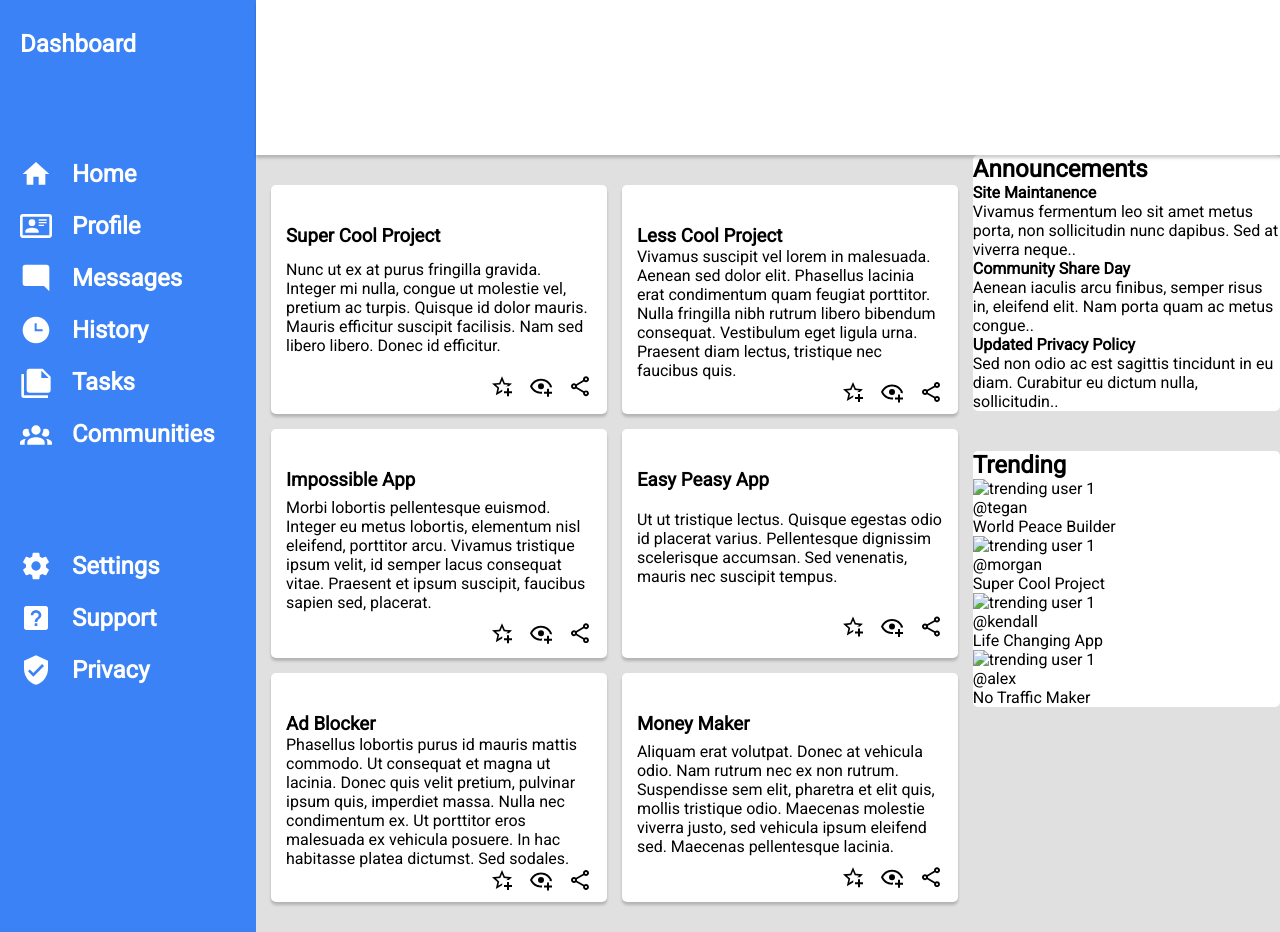
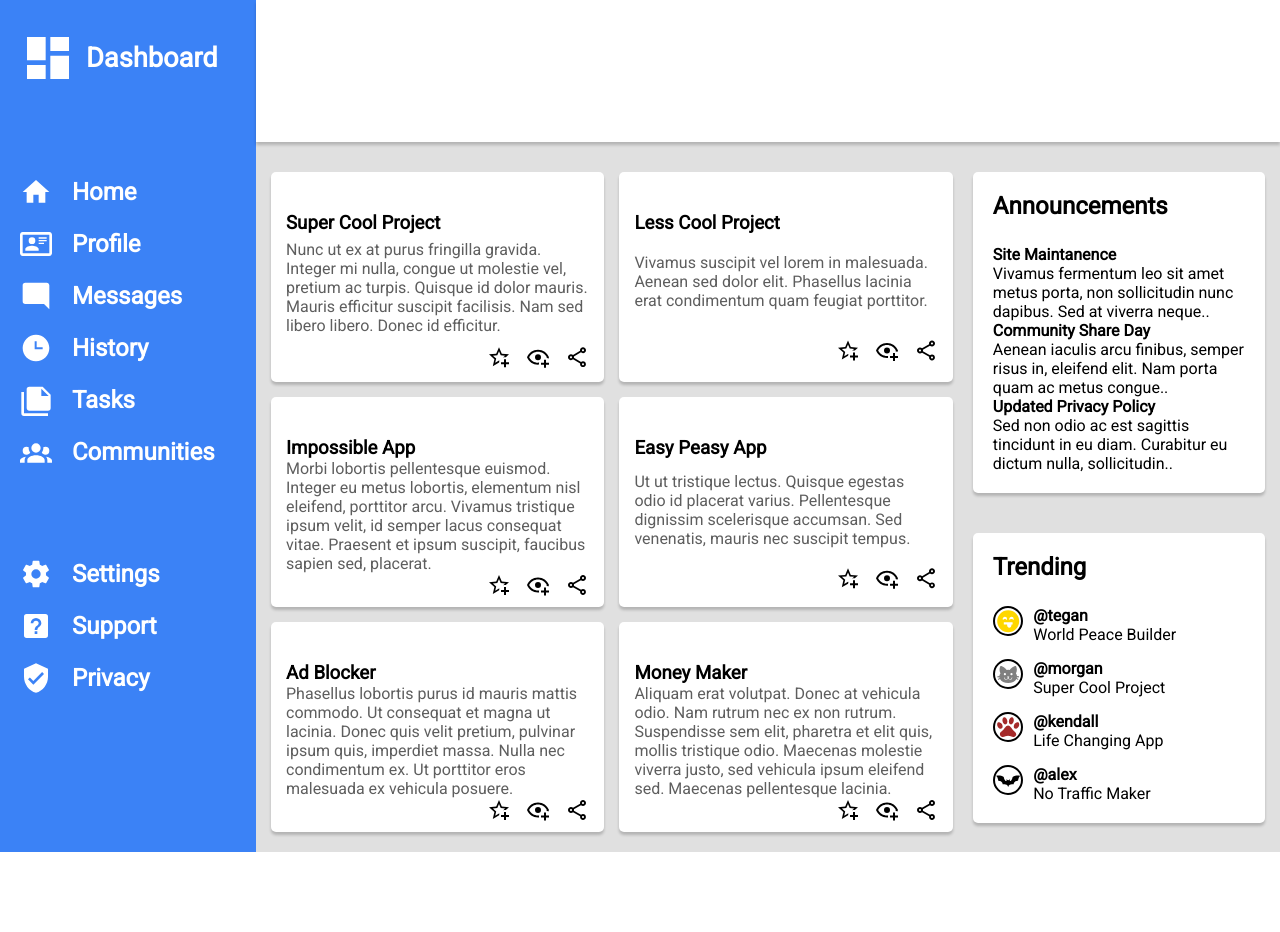
Before and after one commit to edtaskin/odin-admin-dashboard, a plain HTML site: page index.html in a window 1280 px wide. After the commit the page ends 852 px from the top, so only its background shows below. Drawn offline with Linux system fonts and the light colour scheme.

Commit message:
Place trending user icons

```diff
--- a/index.html
+++ b/index.html
@@ -13,7 +13,7 @@
 <body>
     <div class="container">
         <aside class="options-sidebar">
-            <h1>Dashboard</h1>
+            <div class="dashboard"><svg xmlns="http://www.w3.org/2000/svg" viewBox="0 0 24 24"><path d="M13,3V9H21V3M13,21H21V11H13M3,21H11V15H3M3,13H11V3H3V13Z" /></svg>Dashboard</div>
             <div class="options1">
                 <div><svg xmlns="http://www.w3.org/2000/svg" viewBox="0 0 24 24"><path d="M10,20V14H14V20H19V12H22L12,3L2,12H5V20H10Z" /></svg>
                     Home
@@ -72,7 +72,7 @@
                             Less Cool Project
                         </h3>
                         <p class="card-content">
-                            Vivamus suscipit vel lorem in malesuada. Aenean sed dolor elit. Phasellus lacinia erat condimentum quam feugiat porttitor. Nulla fringilla nibh rutrum libero bibendum consequat. Vestibulum eget ligula urna. Praesent diam lectus, tristique nec faucibus quis.
+                            Vivamus suscipit vel lorem in malesuada. Aenean sed dolor elit. Phasellus lacinia erat condimentum quam feugiat porttitor.
                         </p>
                         <div class="actions">
                             <svg xmlns="http://www.w3.org/2000/svg" viewBox="0 0 24 24"><path d="M5.8 21L7.4 14L2 9.2L9.2 8.6L12 2L14.8 8.6L22 9.2L18.8 12H18C17.3 12 16.6 12.1 15.9 12.4L18.1 10.5L13.7 10.1L12 6.1L10.3 10.1L5.9 10.5L9.2 13.4L8.2 17.7L12 15.4L12.5 15.7C12.3 16.2 12.1 16.8 12.1 17.3L5.8 21M17 14V17H14V19H17V22H19V19H22V17H19V14H17Z" /></svg>
@@ -111,7 +111,7 @@
                             Ad Blocker
                         </h3>
                         <p class="card-content">
-                            Phasellus lobortis purus id mauris mattis commodo. Ut consequat et magna ut lacinia. Donec quis velit pretium, pulvinar ipsum quis, imperdiet massa. Nulla nec condimentum ex. Ut porttitor eros malesuada ex vehicula posuere. In hac habitasse platea dictumst. Sed sodales.
+                            Phasellus lobortis purus id mauris mattis commodo. Ut consequat et magna ut lacinia. Donec quis velit pretium, pulvinar ipsum quis, imperdiet massa. Nulla nec condimentum ex. Ut porttitor eros malesuada ex vehicula posuere.
                         </p>
                         <div class="actions">
                             <svg xmlns="http://www.w3.org/2000/svg" viewBox="0 0 24 24"><path d="M5.8 21L7.4 14L2 9.2L9.2 8.6L12 2L14.8 8.6L22 9.2L18.8 12H18C17.3 12 16.6 12.1 15.9 12.4L18.1 10.5L13.7 10.1L12 6.1L10.3 10.1L5.9 10.5L9.2 13.4L8.2 17.7L12 15.4L12.5 15.7C12.3 16.2 12.1 16.8 12.1 17.3L5.8 21M17 14V17H14V19H17V22H19V19H22V17H19V14H17Z" /></svg>
@@ -155,36 +155,36 @@
 
                     <div class="trending-container">
                         <h2>Trending</h2>
-                        <div class="trending">
+                        <div class="trending-item">
+                            <svg id="emoji-tongue" xmlns="http://www.w3.org/2000/svg" viewBox="0 0 24 24"><path d="M12,2A10,10 0 0,0 2,12A10,10 0 0,0 12,22A10,10 0 0,0 22,12A10,10 0 0,0 12,2M7.27,11C7.1,10.71 7,10.36 7,10C7,8.89 7.89,8 9,8A2,2 0 0,1 11,10C11,10.36 10.9,10.71 10.73,11C10.39,10.4 9.74,10 9,10C8.26,10 7.61,10.4 7.27,11M16,15H15C15,17 14.1,18 13,18C11.9,18 11,17 11,15H8V13H16V15M16.73,11C16.39,10.4 15.74,10 15,10C14.26,10 13.61,10.4 13.27,11C13.1,10.71 13,10.36 13,10C13,8.89 13.89,8 15,8A2,2 0 0,1 17,10C17,10.36 16.9,10.71 16.73,11Z" /></svg>
                             <div class="trending-user-container">
-                                <img alt="trending user 1">
                                 <div class="trending-user">
                                     <div class="username">@tegan</div>
                                     <div class="user-project">World Peace Builder</div>
                                 </div>
                             </div>
                         </div>
-                        <div class="trending">
+                        <div class="trending-item">
+                            <svg id="cat" xmlns="http://www.w3.org/2000/svg" viewBox="0 0 24 24"><path d="M12,8L10.67,8.09C9.81,7.07 7.4,4.5 5,4.5C5,4.5 3.03,7.46 4.96,11.41C4.41,12.24 4.07,12.67 4,13.66L2.07,13.95L2.28,14.93L4.04,14.67L4.18,15.38L2.61,16.32L3.08,17.21L4.53,16.32C5.68,18.76 8.59,20 12,20C15.41,20 18.32,18.76 19.47,16.32L20.92,17.21L21.39,16.32L19.82,15.38L19.96,14.67L21.72,14.93L21.93,13.95L20,13.66C19.93,12.67 19.59,12.24 19.04,11.41C20.97,7.46 19,4.5 19,4.5C16.6,4.5 14.19,7.07 13.33,8.09L12,8M9,11A1,1 0 0,1 10,12A1,1 0 0,1 9,13A1,1 0 0,1 8,12A1,1 0 0,1 9,11M15,11A1,1 0 0,1 16,12A1,1 0 0,1 15,13A1,1 0 0,1 14,12A1,1 0 0,1 15,11M11,14H13L12.3,15.39C12.5,16.03 13.06,16.5 13.75,16.5A1.5,1.5 0 0,0 15.25,15H15.75A2,2 0 0,1 13.75,17C13,17 12.35,16.59 12,16V16H12C11.65,16.59 11,17 10.25,17A2,2 0 0,1 8.25,15H8.75A1.5,1.5 0 0,0 10.25,16.5C10.94,16.5 11.5,16.03 11.7,15.39L11,14Z" /></svg>
                             <div class="trending-user-container">
-                                <img alt="trending user 1">
                                 <div class="trending-user">
                                     <div class="username">@morgan</div>
                                     <div class="user-project">Super Cool Project</div>
                                 </div>
                             </div>
                         </div>
-                        <div class="trending">
+                        <div class="trending-item">
+                            <svg id="paw" xmlns="http://www.w3.org/2000/svg" viewBox="0 0 24 24"><path d="M8.35,3C9.53,2.83 10.78,4.12 11.14,5.9C11.5,7.67 10.85,9.25 9.67,9.43C8.5,9.61 7.24,8.32 6.87,6.54C6.5,4.77 7.17,3.19 8.35,3M15.5,3C16.69,3.19 17.35,4.77 17,6.54C16.62,8.32 15.37,9.61 14.19,9.43C13,9.25 12.35,7.67 12.72,5.9C13.08,4.12 14.33,2.83 15.5,3M3,7.6C4.14,7.11 5.69,8 6.5,9.55C7.26,11.13 7,12.79 5.87,13.28C4.74,13.77 3.2,12.89 2.41,11.32C1.62,9.75 1.9,8.08 3,7.6M21,7.6C22.1,8.08 22.38,9.75 21.59,11.32C20.8,12.89 19.26,13.77 18.13,13.28C17,12.79 16.74,11.13 17.5,9.55C18.31,8 19.86,7.11 21,7.6M19.33,18.38C19.37,19.32 18.65,20.36 17.79,20.75C16,21.57 13.88,19.87 11.89,19.87C9.9,19.87 7.76,21.64 6,20.75C5,20.26 4.31,18.96 4.44,17.88C4.62,16.39 6.41,15.59 7.47,14.5C8.88,13.09 9.88,10.44 11.89,10.44C13.89,10.44 14.95,13.05 16.3,14.5C17.41,15.72 19.26,16.75 19.33,18.38Z" /></svg>
                             <div class="trending-user-container">
-                                <img alt="trending user 1">
                                 <div class="trending-user">
                                     <div class="username">@kendall</div>
                                     <div class="user-project">Life Changing App</div>
                                 </div>
                             </div>
                         </div>
-                        <div class="trending">
+                        <div id="bat" class="trending-item">
+                            <svg xmlns="http://www.w3.org/2000/svg" viewBox="0 0 24 24"><path d="M0.75,8C0.75,8 5,7 8,9C8,9 8.5,12.75 10.5,12.75V11C10.5,11 11,12 12,12C13,12 13.5,11 13.5,11V12.75C15.5,12.75 16,9 16,9C19,7 23.25,8 23.25,8C21.25,9 21,12.5 21,12.5C17,12.5 17,15.75 17,15.75C12,14.75 12,18.5 12,18.5C12,18.5 12,14.75 7,15.75C7,15.75 7,12.5 3,12.5C3,12.5 2.75,9 0.75,8Z" /></svg>
                             <div class="trending-user-container">
-                                <img alt="trending user 1">
                                 <div class="trending-user">
                                     <div class="username">@alex</div>
                                     <div class="user-project">No Traffic Maker</div>
--- a/styles.css
+++ b/styles.css
@@ -32,7 +32,7 @@ svg {
     padding: 30px 20px;
     display: flex;
     flex-direction: column;
-    gap: 100px;
+    gap: 90px;
 }
 
 .options1,
@@ -44,12 +44,23 @@ svg {
     gap: 20px;
 }
 
+.dashboard,
 .options1 > div,
 .options2 > div {
     display: flex;
     justify-content: flex-start;
     align-items: center;
     gap: 20px;
+}
+
+.dashboard {
+    font-size: 1.7rem;
+    font-weight: 900;
+    gap: 10px;
+}
+
+.options-sidebar .dashboard > svg {
+    width: 3.5rem;
 }
 
 .main {
@@ -65,13 +76,15 @@ svg {
 .content {
     background-color: #e0e0e0;
     display: flex; /* TODO Make it a grid instead */
+    padding: 30px 15px 20px 15px;
+    column-gap: 20px;
 }
 
 .card-container {
     height: 100%;
     width: 70%;
     display: grid;
-    padding: 30px 15px;
+
     gap: 15px;
     grid-template-columns: 1fr 1fr;
     grid-template-rows: 1fr 1fr 1fr;
@@ -83,6 +96,10 @@ svg {
     border-radius: 5px;
     box-shadow: var(--small-box-shadow);
     display: grid;
+}
+
+.card > p {
+    color:#5e5e5e;
 }
 
 .actions {
@@ -99,8 +116,55 @@ svg {
     gap: 40px;
 }
 
+.announcements-container > h2,
+.trending-container > h2 {
+    margin-bottom: 10px;
+}
+
 .announcements-container,
 .trending-container {
     background-color: white;
     border-radius: 5px;
+    padding: 20px;
+    box-shadow: var(--small-box-shadow);
+    display: flex;
+    flex-direction: column;
+    gap: 15px;
 }
+
+.trending-item {
+    display: flex;
+    gap: 10px;
+}
+
+.trending-user-container {
+    display: flex;
+    flex-direction: column;
+    gap: 20px;
+}
+
+.trending-user > .username {
+    font-weight: 600;
+}
+
+.trending-container svg {
+    width: 1.9rem;
+    height: 1.9rem;
+    border: 2px solid black;
+    border-top-left-radius: 50% 50%;
+    border-top-right-radius: 50% 50%;
+    border-bottom-right-radius: 50% 50%;
+    border-bottom-left-radius: 50% 50%;
+}
+
+#emoji-tongue {
+    fill: gold;
+}
+
+#cat {
+    fill: grey;
+}
+
+#paw {
+    fill: brown;
+}
```
Also changed, not shown: img/bat.svg (added), img/cat.svg (added), img/emoticon-tongue.svg (added), img/paw.svg (added), img/view-dashboard.svg (added).
